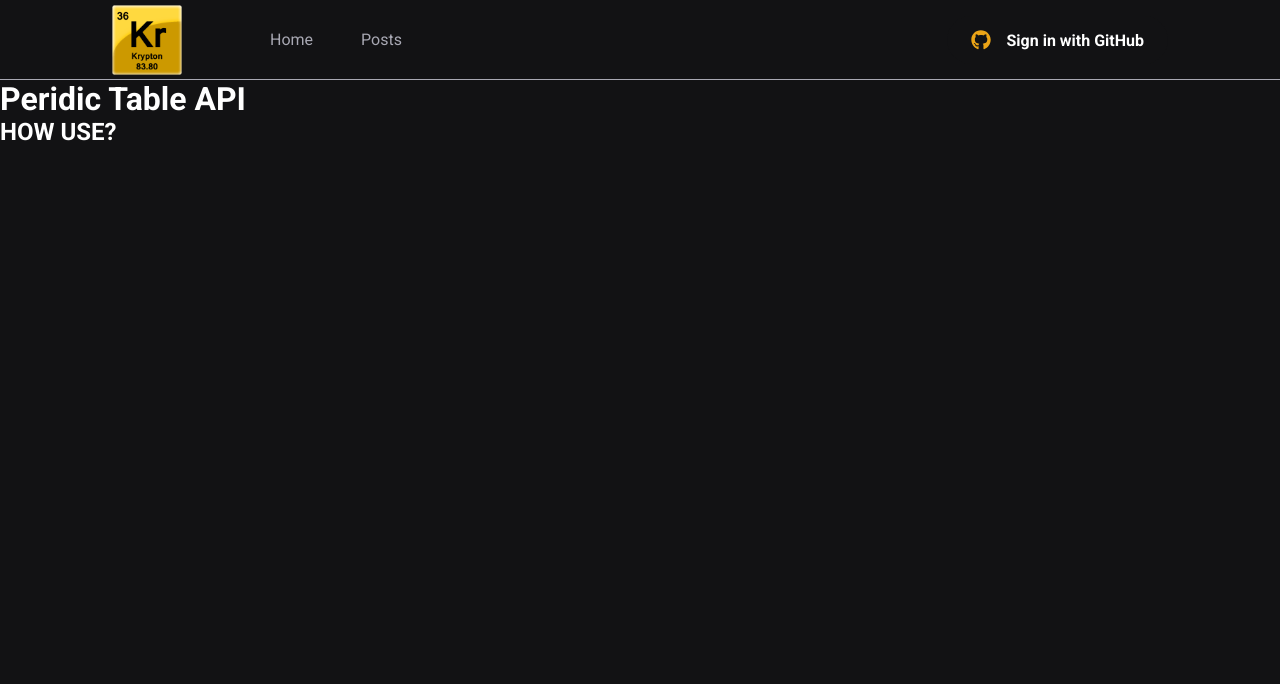
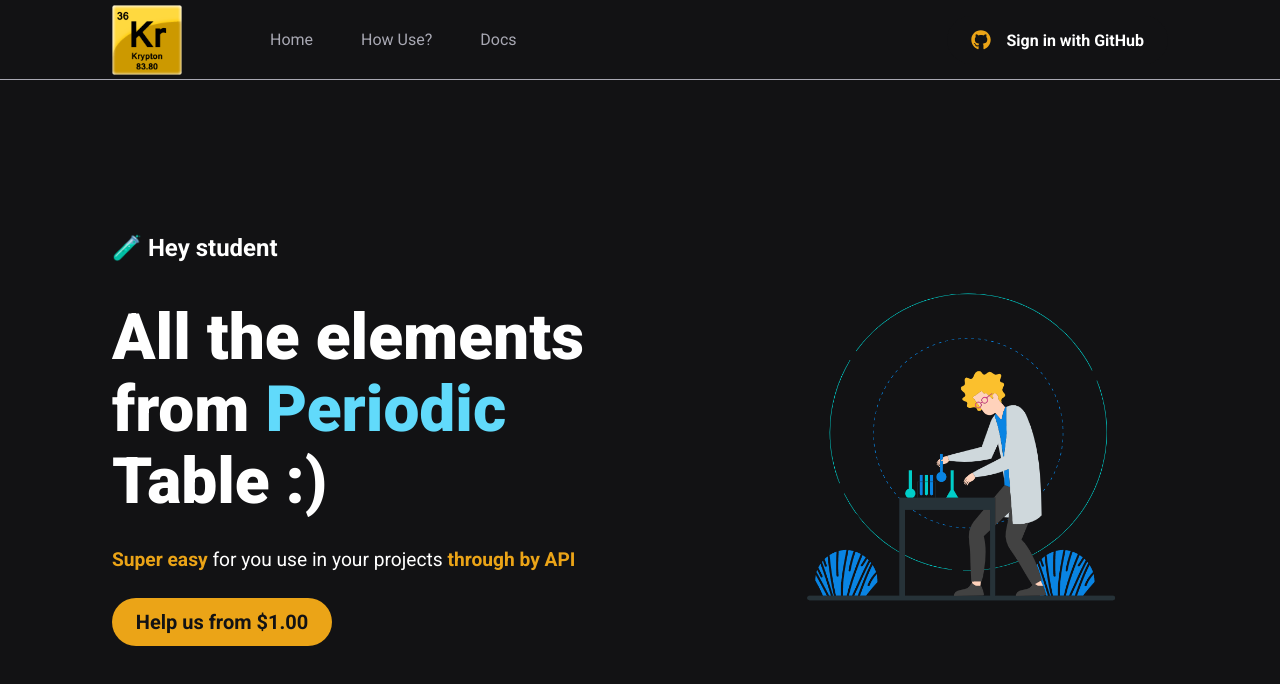
Before and after one commit to PhilipeAnderson/apiperiodictable, a Next.js app in the folder frontend/: page / in a window 1280 px wide. Shown: the top 684 px of the page. Built offline with nearby package versions, Linux system fonts and the light colour scheme.

Commit message:
Finished the Home page with your styles

```diff
--- a/frontend/src/components/Header/index.tsx
+++ b/frontend/src/components/Header/index.tsx
@@ -15,7 +15,8 @@ export function Header() {
         />
         <nav>
           <a href="">Home</a>
-          <a href="">Posts</a>
+          <a href="">How Use?</a>
+          <a href="">Docs</a>
         </nav>
 
         <SignInButton />
--- /dev/null
+++ b/frontend/src/components/SubscribeButton/index.tsx
@@ -0,0 +1,10 @@
+import styles from './styles.module.scss';
+
+
+export function SubscribeButton() {
+  return(
+    <button type="button" className={ styles.subscribeButton }>
+      Help us from $1.00
+    </button>
+  )
+}
--- /dev/null
+++ b/frontend/src/components/SubscribeButton/styles.module.scss
@@ -0,0 +1,20 @@
+.subscribeButton {
+  width: 220px;
+  height: 3rem;
+  border: 0;
+  border-radius: 2rem;
+  background: var(--yellow-500);
+  color: var(--gray-900);
+  font-size: 1.25rem;
+  font-weight: bold;
+
+  display: flex;
+  align-items: center;
+  justify-content: center;
+
+  transition: filter 0.2s;
+
+  &:hover {
+    filter: brightness(0.8);
+  }
+}
--- /dev/null
+++ b/frontend/src/pages/home.module.scss
@@ -0,0 +1,46 @@
+.contentContainer {
+  max-width: 1120px;
+  margin: 0 auto;
+  padding: 0 2rem;
+  height: calc(100vh - 5rem);
+
+  display: flex;
+  align-items: center;
+  justify-content: space-between;
+}
+
+.hero {
+  max-width: 500px;
+
+  > span {
+    font-size: 1.5rem;
+    font-weight: bold;
+  }
+
+  h1 {
+    font-size: 4rem;
+    line-height: 4.5rem;
+    font-weight: 900;
+    margin-top: 2.5rem;
+
+    span {
+      color: var(--cyan-100);
+    }
+  }
+
+
+  p {
+    font-size: 1.2rem;
+    line-height: 2.25rem;
+    margin-top: 1.5rem;
+
+    span {
+      color: var(--yellow-500);
+      font-weight: bold;
+    }
+  }
+
+  button {
+    margin-top: 1.3rem;
+  }
+}
--- a/frontend/src/pages/index.tsx
+++ b/frontend/src/pages/index.tsx
@@ -1,11 +1,28 @@
 import Head from 'next/head';
+import Image from 'next/image';
+import { SubscribeButton } from '../components/SubscribeButton';
+
+import styles from './home.module.scss';
 
 export default function Home() {
   return (
     <>
-      <Head>Home</Head>
-      <h1>Peridic Table API</h1>
-      <h2>HOW USE?</h2>
+      <Head>Home | API Periodic Table</Head>
+      <main className={ styles.contentContainer }>
+        <section className={ styles.hero }>
+          <span>🧪 Hey student</span>
+          <h1>All the elements from <span>Periodic</span><br />Table :)</h1>
+          <p><span>Super easy</span> for you use in your projects <span>through by API</span></p>
+          <SubscribeButton />
+        </section>
+
+        <Image
+          src="/img/hero.png"
+          alt="Scientist Crazy on Lab"
+          width={400}
+          height={400}
+        />
+      </main>
     </>
   )
 }
--- a/frontend/src/styles/global.scss
+++ b/frontend/src/styles/global.scss
@@ -11,7 +11,9 @@
   --gray-300: #A8A8B3;
   --gray-900: #121214;
 
-  --cyan-500: #61DAFB;
+  --cyan-100: #61DAFB;
+  --cyan-500: #0984e2;
+  --yellow-100: #FFF500;
   --yellow-500: #EBA417;
 
 }
```
Also changed, not shown: frontend/public/img/hero.png (added).
